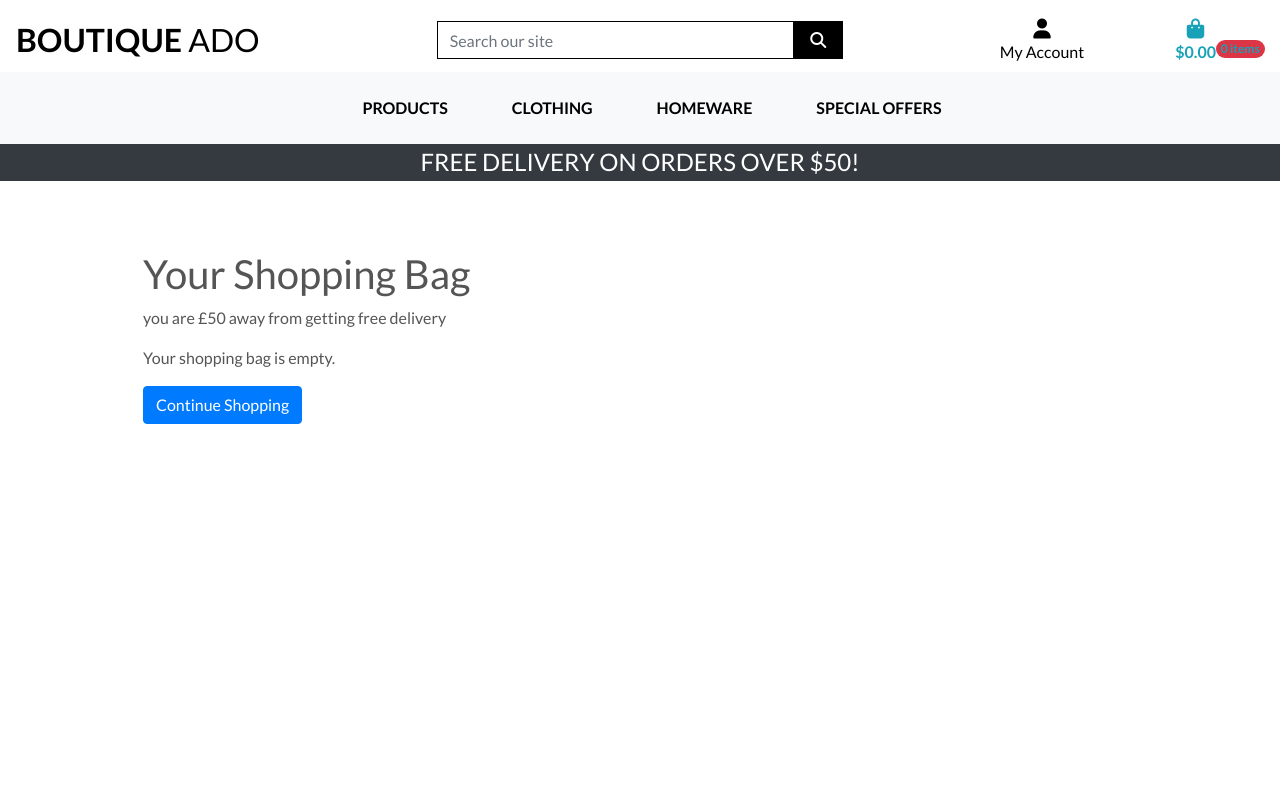
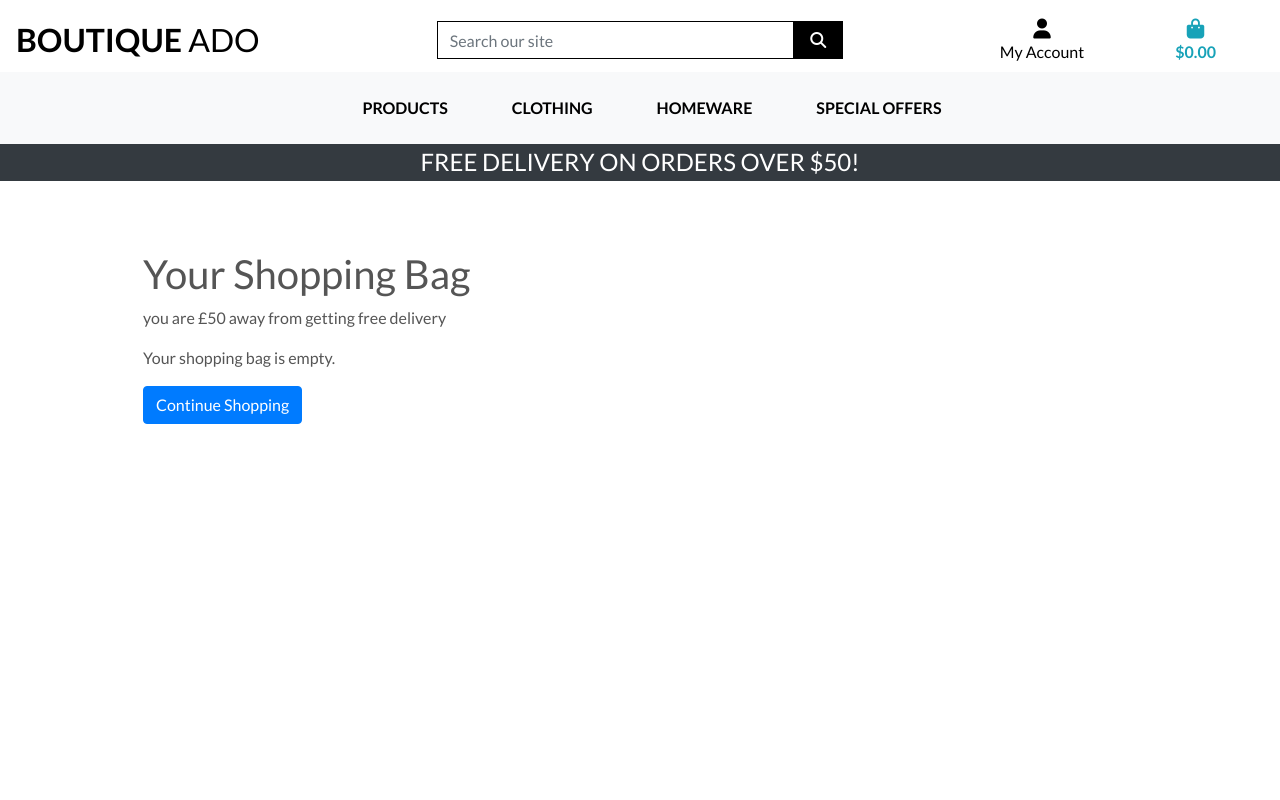
Before and after one commit to enocol/boutique_ado_v1, a Django app: page /bag/ in a window 1280 px wide. Run offline with Django 3.2, Linux system fonts and the light colour scheme; some libraries are stand-ins or nearby versions.

Commit message:
Fix bug in bag template

```diff
--- a/bag/templates/bag/bag.html
+++ b/bag/templates/bag/bag.html
@@ -2,8 +2,6 @@
 Bag{%endblock %} {% block content%}
 <div class="container pt-6 pb-2">
   <div class="overlay"></div>
-  <h1>Your Shopping Bag</h1>
-  <p>you are £{{delivery_cost_threshold}} away from getting free delivery</p>
     {% if messages %}
     <div class="col-12">
       {% for message in messages %}
@@ -25,6 +23,9 @@ Bag{%endblock %} {% block content%}
     </div>
 
     {% endif %}
+  <h1>Your Shopping Bag</h1>
+  <p>you are £{{delivery_cost_threshold}} away from getting free delivery</p>
+
 
   {% if bag_items %}
   <div class="row">
--- a/templates/base.html
+++ b/templates/base.html
@@ -139,11 +139,13 @@
                   <p class="my-0 mx-5">
                     {% if total %}
 
+
                     <button
                       type="button"
                       class="btn btn-primary position-relative"
                     >
-                       ${{ grand_total|floatformat:2 }} {% else %} $0.00 {% endif %}
+                      ${{ total|floatformat:2 }}
+
                       <span
                         class="position-absolute top-0 start-50 translate-middle badge rounded-pill bg-danger"
                       >
@@ -152,8 +154,17 @@
                         {% else %}
                         0
                         {% endif %}
-                        <span class="visually-hidden"> items</span>
+                        <span class="visually-hidden"> item(s)</span>
                       </span>
+
+
+
+
+                        {% else %}
+                         $0.00
+
+                      {% endif %}
+
                     </button>
 
 
```
